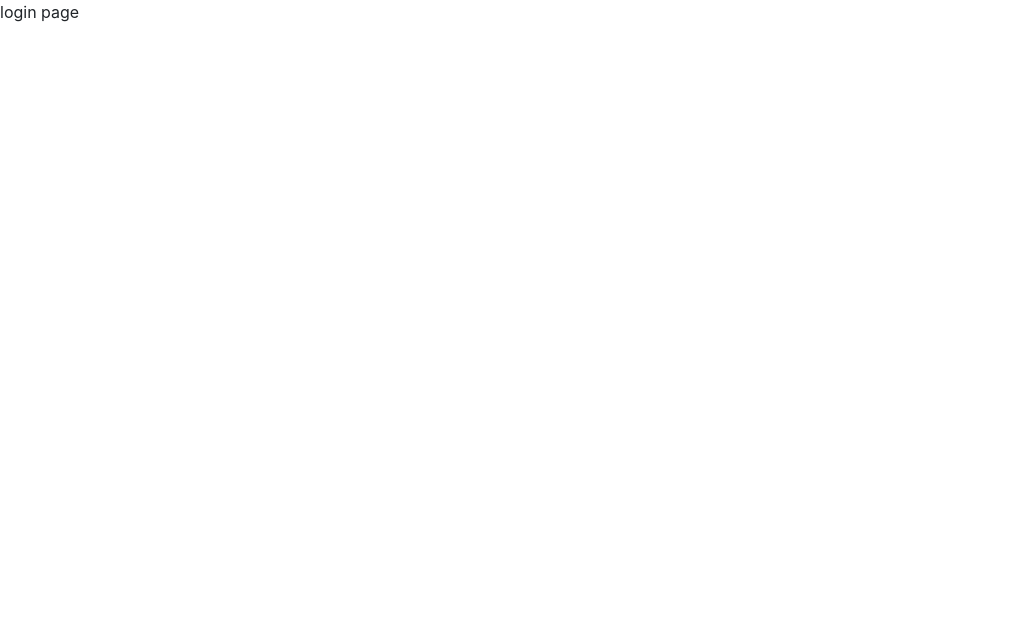
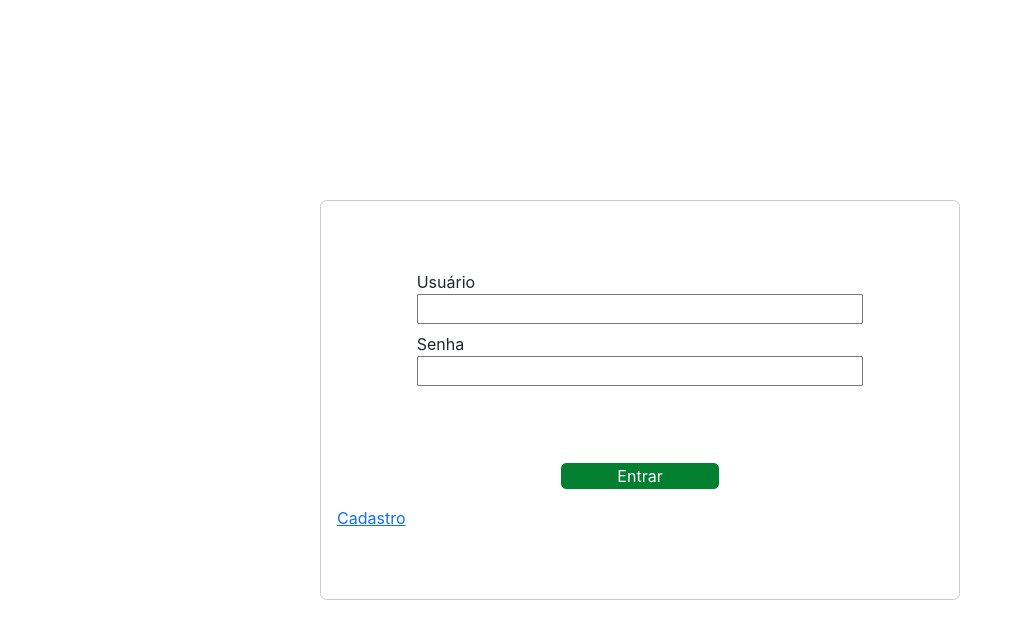
Before and after one commit to guilhermemuller0708/MuraldeVagas, a React (Create React App) app: page /logout in a window 1280 px wide. Before the commit this address led to /. Shown: the top 638 px of the page, without its empty margins (0-1022 px from the left). Built offline with nearby package versions, Linux system fonts and the light colour scheme.

Commit message:
feat: created component Input

```diff
--- /dev/null
+++ b/src/app/components/Input/index.jsx
@@ -0,0 +1,14 @@
+import './index.scss';
+
+const Input = ({ label, ...props }) => {
+  return (
+    <>
+      <div className="wrapper-input">
+        {label ? <span>{label}</span> : ''}
+        <input {...props} />
+      </div>
+    </>
+  );
+};
+
+export { Input };
--- /dev/null
+++ b/src/app/components/Input/index.scss
@@ -0,0 +1,5 @@
+.wrapper-input {
+  display: flex;
+  flex-direction: column;
+  margin-bottom: 0.5rem;
+}
--- a/src/app/modules/Auth/pages/Login/index.jsx
+++ b/src/app/modules/Auth/pages/Login/index.jsx
@@ -1,7 +1,94 @@
-import React from 'react';
+import { useRef } from 'react';
+import { Field, Form, Formik } from 'formik';
+
+import './index.scss';
+import { Link } from 'react-router-dom';
+import { Input } from 'app/components/Input';
+
+const initialValues = {
+  user: '',
+  password: ''
+};
 
 const Login = () => {
-  return <>login page</>;
+  const handleLogin = (values) => {
+    console.log('values', values);
+  };
+
+  const btnRef = useRef();
+  const saveFormClick = () => {
+    if (btnRef && btnRef.current) {
+      btnRef.current.click();
+    }
+  };
+
+  return (
+    <>
+      <div className="wrapper-login">
+        <div className="login-form">
+          <Formik initialValues={initialValues} onSubmit={handleLogin}>
+            {({
+              handleSubmit,
+              setFieldValue,
+              getFieldProps,
+              isSubmitting,
+              touched,
+              errors,
+              values
+            }) => {
+              return (
+                <>
+                  <Form autoComplete="off" className="form">
+                    <Field name="user" component={Input} label="Usuário" />
+                    <Field name="password" component={Input} label="Senha" />
+
+                    <button
+                      type="submit"
+                      style={{ display: 'none' }}
+                      ref={btnRef}
+                      disabled={isSubmitting}
+                      onSubmit={handleSubmit}
+                    ></button>
+                  </Form>
+                </>
+              );
+            }}
+          </Formik>
+
+          <div className="actions-sign-in">
+            <div className="btn-login">
+              <button onClick={saveFormClick}>Entrar</button>
+            </div>
+            <div className="btn-sign-up">
+              <Link to="">Cadastro</Link>
+            </div>
+          </div>
+        </div>
+      </div>
+    </>
+  );
 };
 
 export default Login;
+
+{
+  /* <div className="form-group row">
+  <label className="col-xl-3 col-lg-3 col-form-label">Customer Name</label>
+  <div className="col-lg-9 col-xl-6">
+    <input
+      disabled
+      name="name"
+      type="text"
+      placeholder="Name"
+      className={`form-control form-control-lg form-control-solid ${getInputClasses(
+        touched,
+        errors,
+        'name'
+      )}`}
+      onChange={(e) => setFieldValue('name', e.target.value)}
+      {...getFieldProps('name')}
+    />
+    {touched.name && errors.name ? <code>{errors.name}</code> : null}
+  </div>
+</div>; */
+}
--- /dev/null
+++ b/src/app/modules/Auth/pages/Login/index.scss
@@ -0,0 +1,56 @@
+$small: 600px;
+$medium: 900px;
+
+.wrapper-login {
+  width: 100%;
+  height: 100vh;
+  display: flex;
+  justify-content: center;
+  align-items: center;
+
+  .login-form {
+    width: 50%;
+    height: 50%;
+    display: flex;
+    justify-content: space-evenly;
+    align-items: center;
+    flex-direction: column;
+    border: 0.1rem solid #ccc;
+    border-radius: 0.4rem;
+
+    .form {
+      width: 70%;
+      display: flex;
+      justify-content: center;
+      flex-direction: column;
+    }
+  }
+
+  .actions-sign-in {
+    width: 100%;
+
+    .btn-login {
+      width: 100%;
+      display: flex;
+      justify-content: center;
+
+      button {
+        width: 10rem;
+        border: 0.1rem solid;
+        border-radius: 0.4rem;
+        color: #ffffff;
+        background: #028030;
+      }
+    }
+
+    .btn-sign-up {
+      margin: 1rem 0 0 1rem;
+    }
+  }
+}
+
+@media screen and (max-width: $small) {
+  .wrapper-login .login-form {
+    width: 95% !important;
+  }
+}
--- a/src/app/modules/Auth/redux/slice.js
+++ b/src/app/modules/Auth/redux/slice.js
@@ -3,9 +3,7 @@ import { createSlice } from '@reduxjs/toolkit';
 import { getUserByToken, loginUser } from './actions';
 
 const initialState = {
-  user: {
-    name: 'Nome do user'
-  },
+  user: undefined,
   authToken: undefined,
   loading: false
 };
--- a/src/app/modules/Vacancy/pages/board/components/Filters/SideBar/index.scss
+++ b/src/app/modules/Vacancy/pages/board/components/Filters/SideBar/index.scss
@@ -1,4 +1,5 @@
 $small: 790px;
+$medium: 900px;
 
 .select-order {
   margin-bottom: 1rem;
--- a/src/index.js
+++ b/src/index.js
@@ -2,7 +2,7 @@ import React from 'react';
 import { render } from 'react-dom';
 import 'bootstrap/dist/css/bootstrap.min.css';
 
-import './index.css';
+import './index.scss';
 import { store } from './redux/store';
 
 import App from './App';
```
Also changed, not shown: src/index.scss (renamed from src/index.css).
